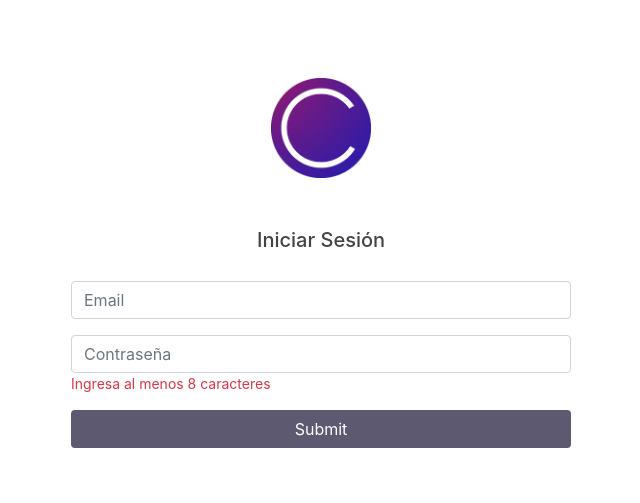
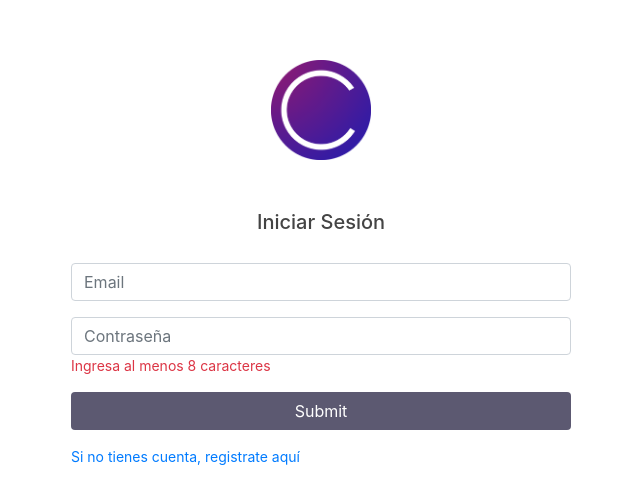
Before and after one commit to thebole/ApoloApp, an Angular app: page /#/login in a window 1280 px wide. Shown: the part 129-632 px from the top of the page, without its empty margins (319-959 px from the left). Built offline with nearby package versions, Linux system fonts and the light colour scheme.

Commit message:
pequeños cambios en los formularios de register y login, se agregaron 2 routerLink simples para manejar las rutas

```diff
--- a/src/app/app-routing.module.ts
+++ b/src/app/app-routing.module.ts
@@ -12,7 +12,7 @@ const routes: Routes = [
   // { path: 'login', component: LoginComponent },
 
   // otherwise redirect to home
-  { path: '**', redirectTo: '' }
+  { path: '**', redirectTo: ''}
 ];
 
 @NgModule({
--- a/src/app/init/login/login-form/login-form.component.html
+++ b/src/app/init/login/login-form/login-form.component.html
@@ -40,6 +40,9 @@
             class="btn btn-block btn-login"
             >Submit</button>
         </div>
+        <div class="col-md-12 form-group">
+            <a [routerLink]="['/register']">Si no tienes cuenta, registrate aquí</a>
+        </div>
     </div>
 </form>
 </div>
--- a/src/app/init/login/login-form/login-form.component.ts
+++ b/src/app/init/login/login-form/login-form.component.ts
@@ -49,7 +49,7 @@ export class LoginFormComponent implements OnInit {
     let values = this.loginForm.value;
     this.submitted = true;
 
-    console.log(values);
+    // console.log(values);
     // reset alerts on submit
     this.alertService.clear();
 
--- a/src/app/init/login/register/register.component.html
+++ b/src/app/init/login/register/register.component.html
@@ -68,6 +68,9 @@
                 [disabled]="registerForm.invalid || registerForm.untouched"
                 (click)="registerSubmit()">Submit</button>
             </div>
+            <div class="col-md-12 form-group">
+                <a [routerLink]="['/login']">¿Ya tienes una cuenta?, Inícia sesión aquí</a>
+            </div>
         </div>
     </form>
 </div>
--- a/src/styles.scss
+++ b/src/styles.scss
@@ -29,9 +29,9 @@ body{
     background-color:#060126;
     color:#fff;
 }
-a{
-    color:#fff;
-}
+// a{
+//     color:#fff;
+// }
 .logo-container{
     margin-bottom: 50px;
     position: relative;
```
